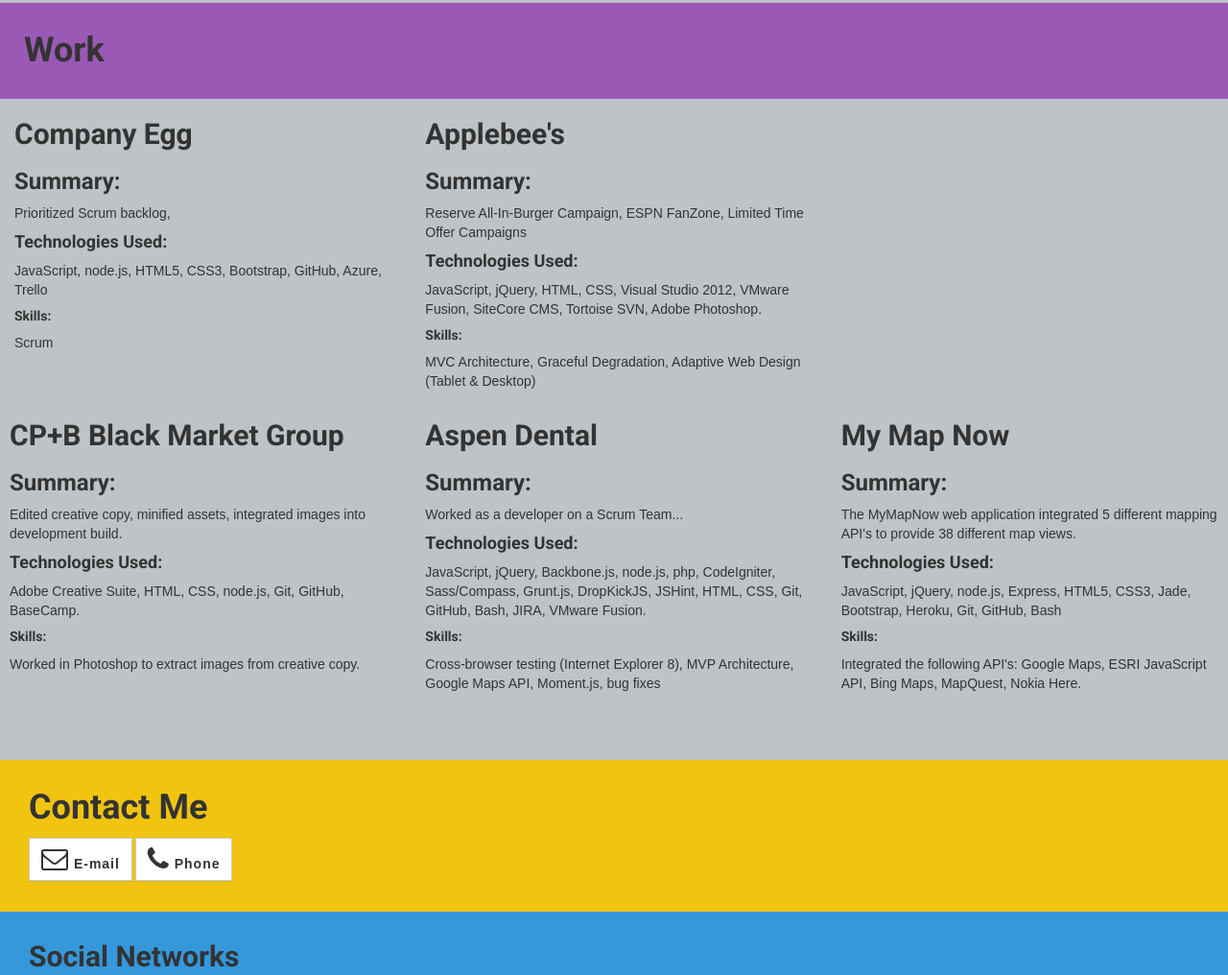
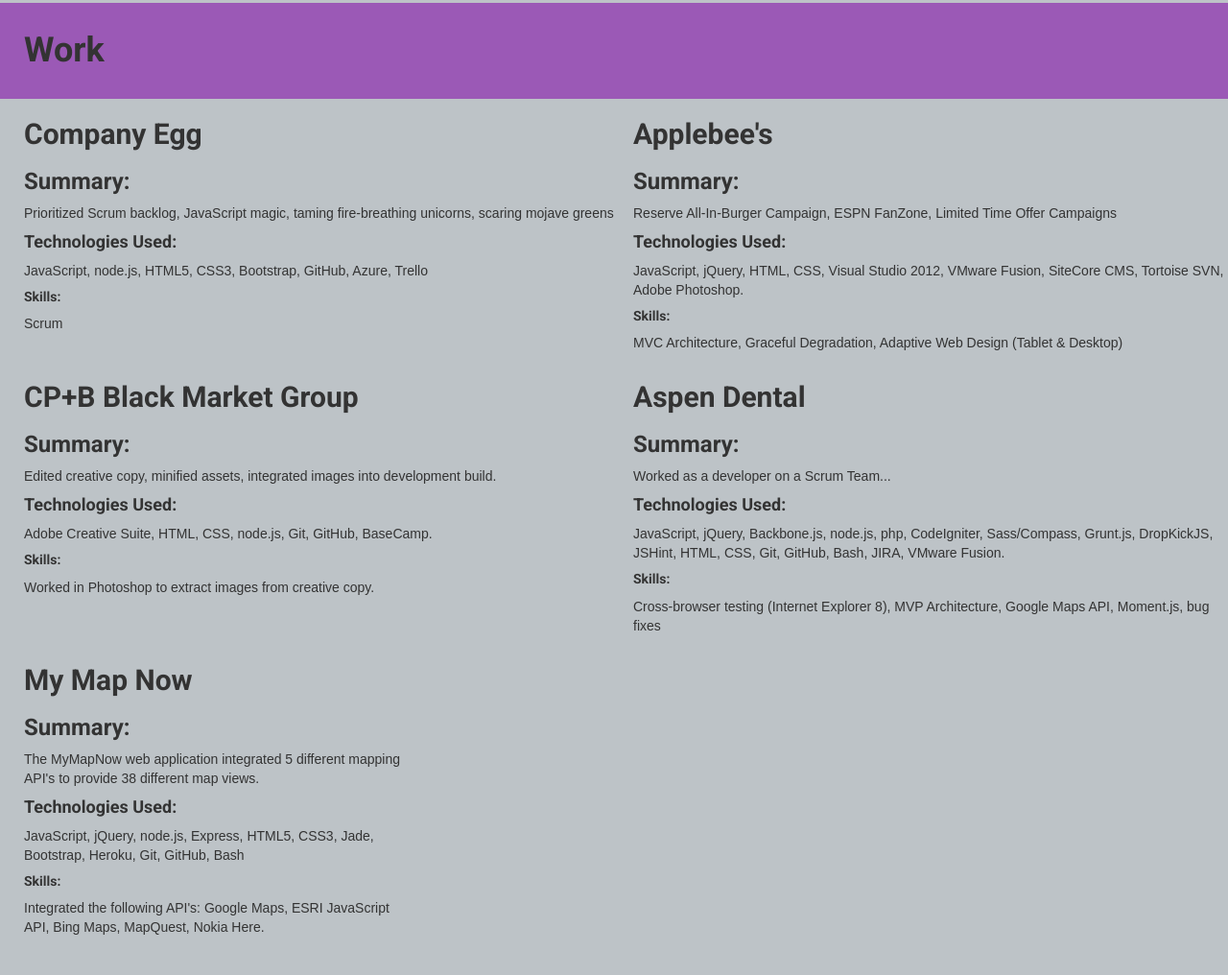
Before and after one commit to RunningTalus/RunningTalusWebsite, a plain HTML site: page index.html in a window 1280 px wide. Shown: the part 3364-4380 px from the top of the page at 96% size. Drawn offline with nearby package versions, Linux system fonts and the light colour scheme; a web font is replaced by a local one.

Commit message:
Added styling for the work experience section.

```diff
--- a/css/main.css
+++ b/css/main.css
@@ -152,8 +152,8 @@
   /*padding : 0 0 0 30px;*/
 }
 
-.company-egg {
-  padding: 0 0 0 20px;
+.work-indent {
+  padding: 0 0 0 30px;
 }
 
 /***********************
--- a/index.html
+++ b/index.html
@@ -9,7 +9,7 @@
 
     <title>RunningTalus.com</title>
 
-    <meta name="description" content="Web portfolio runningtalus, david may">
+    <meta name="description" content="Web portfolio, runningtalus, David May">
     <meta name="viewport" content="width=device-width, initial-scale=1">
 
     <link rel="apple-touch-icon" href="apple-touch-icon.png">
@@ -29,10 +29,10 @@
     <link rel="stylesheet" type="text/css" href="css/main.css">
     <script src="js/vendor/min/modernizr-2.8.3.min.js"></script>
   </head>
-
   <body>
     <!--[if lt IE 8]>
-    <p class="browserupgrade">You are using an <strong>outdated</strong> browser. Please <a href="http://browsehappy.com/">upgrade your browser</a> to improve your experience.</p>
+    <p class="browserupgrade">You are using an <strong>outdated</strong> browser. Please
+      <a href="http://browsehappy.com/">upgrade your browser</a> to improve your experience.</p>
     <![endif]-->
 
     <section><!-- BEGIN SOCIAL MEDIA LINKS SECTION -->
@@ -104,7 +104,8 @@
     <nav class="navbar navbar-inverse" role="navigation"><!-- BEGIN NAVIGATION -->
       <div class="navbar-header">
         <h1 class="site-heading">runningtalus</h1>
-        <button type="button" class="navbar-toggle collapsed" data-toggle="collapse" data-target="#navbar" aria-expanded="false" aria-controls="navbar">
+        <button type="button" class="navbar-toggle collapsed" data-toggle="collapse" data-target="#navbar"
+                aria-expanded="false" aria-controls="navbar">
           <!--<a href="/">Blog</a>-->
           <!--<a href="/about/">About</a>-->
           <!--<a href="/projects/">Projects</a>-->
@@ -159,18 +160,18 @@
           </div>
         </div>
         <div class="row">
-          <div class="col-md-4 work-projects company-egg">
+          <div class="col-md-6 work-projects work-indent">
             <article>
               <h2>Company Egg</h2>
               <h3>Summary:</h3>
-              <p>Prioritized Scrum backlog, </p>
+              <p>Prioritized Scrum backlog, JavaScript magic, taming fire-breathing unicorns, scaring mojave greens</p>
               <h4>Technologies Used:</h4>
               <p>JavaScript, node.js, HTML5, CSS3, Bootstrap, GitHub, Azure, Trello</p>
               <h5>Skills:</h5>
               <p>Scrum</p>
             </article>
           </div>
-          <div class="col-md-4 work-projects">
+          <div class="col-md-6 work-projects">
             <article>
               <h2>Applebee's</h2>
               <h3>Summary:</h3>
@@ -183,7 +184,7 @@
           </div>
         </div>
         <div class="row">
-          <div class="col-md-4 work-projects">
+          <div class="col-md-6 work-projects work-indent">
             <article>
               <h2>CP+B Black Market Group</h2>
               <h3>Summary:</h3>
@@ -194,7 +195,7 @@
                 <p>Worked in Photoshop to extract images from creative copy.</p>
             </article>
           </div>
-          <div class="col-md-4 work-projects">
+          <div class="col-md-6 work-projects">
             <article>
               <h2>Aspen Dental</h2>
               <h3>Summary:</h3>
@@ -205,7 +206,9 @@
               <p>Cross-browser testing (Internet Explorer 8), MVP Architecture, Google Maps API, Moment.js, bug fixes</p>
             </article>
           </div>
-          <div class="col-md-4 work-projects">
+        </div>
+        <div class="row">
+          <div class="col-md-4 work-projects work-indent">
             <article>
               <h2>My Map Now</h2>
               <h3>Summary:</h3>
```
